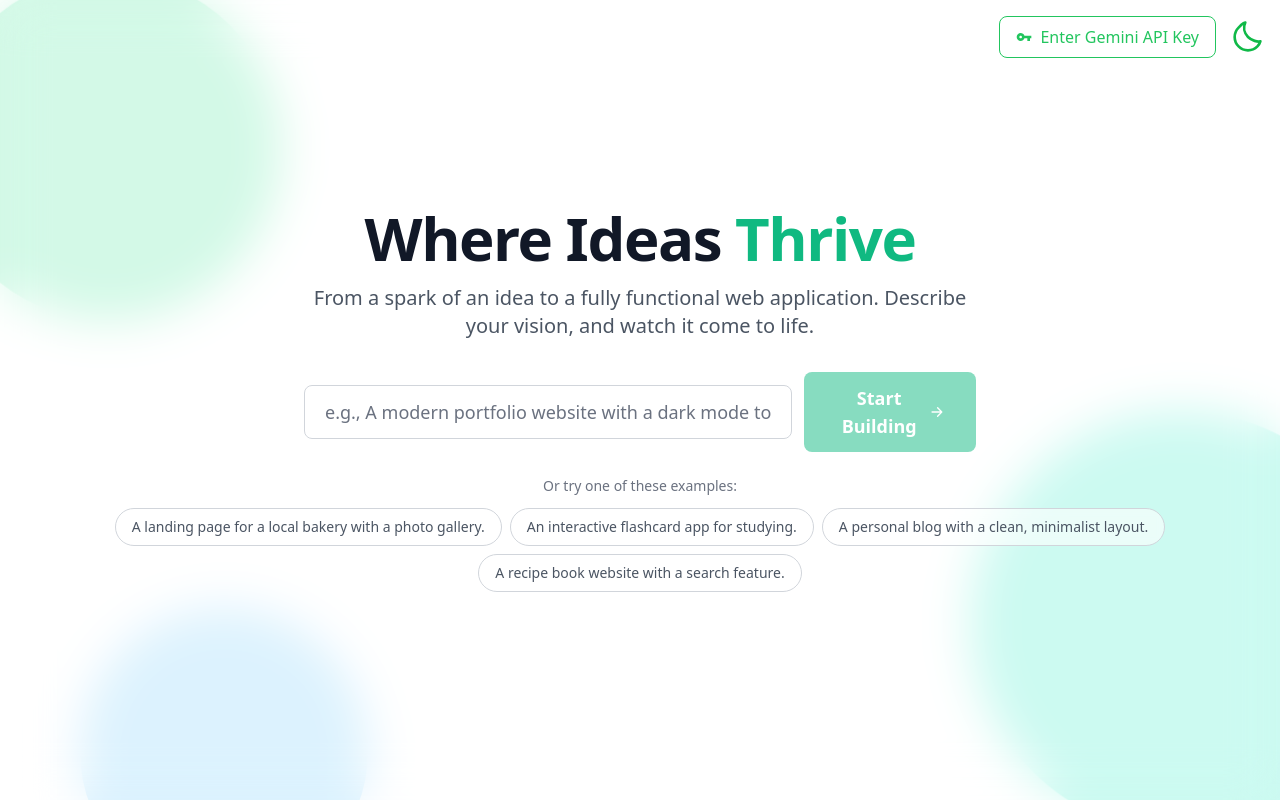
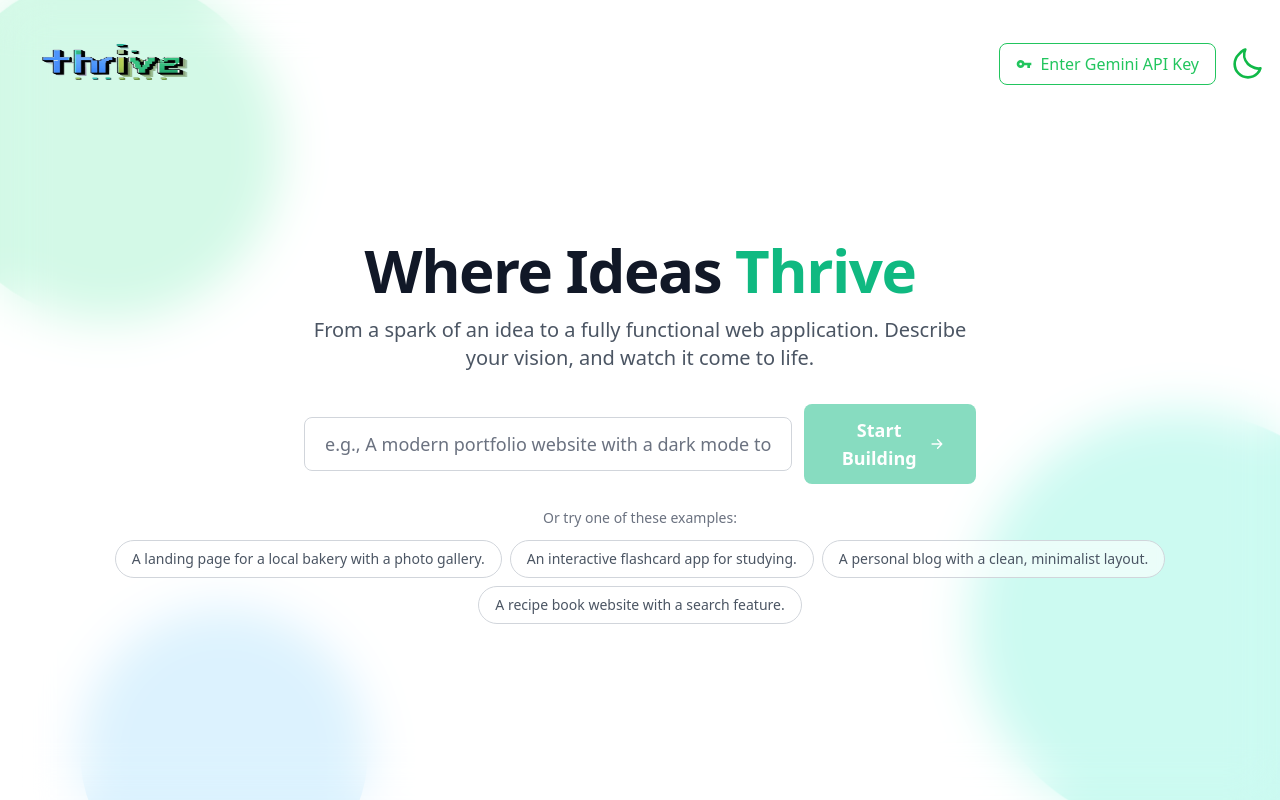
Before and after one commit to amaansyed27/thrive, a React (Vite) app: page / in a window 1280 px wide. Built offline with nearby package versions, Linux system fonts and the light colour scheme.

Commit message:
fixed the logo on home page and in chat mode

```diff
--- a/components/EditorView.tsx
+++ b/components/EditorView.tsx
@@ -333,7 +333,7 @@ export const ChatView: React.FC<ChatViewProps> = ({ messages, onSendMessage, isL
         <div className="flex flex-col h-full w-full">
             <header className="flex-shrink-0 bg-brand-background border-b border-gray-700 flex justify-between items-center px-4 py-2">
                  <div className="flex items-center">
-                    <img src="/images/thrive_logo.png" alt="Thrive Logo" className="h-12 w-32" />
+                    <img src="/images/thrive_logo.png" alt="Thrive Logo" className="h-24 w-48" />
                  </div>
                  <button onClick={onNewChat} disabled={isLoading} className="flex items-center px-3 py-2 text-sm bg-brand-surface hover:bg-brand-secondary text-brand-text rounded-md transition-colors disabled:opacity-50"><NewChatIcon />New Chat</button>
             </header>
--- a/components/Header.tsx
+++ b/components/Header.tsx
@@ -56,7 +56,22 @@ const Header = () => {
   const [modalOpen, setModalOpen] = useState(false);
 
   return (
-    <div className="w-full fixed top-0 left-0 z-50 flex justify-end p-4 gap-4">
+    <div className="w-full fixed top-0 left-0 z-50 flex justify-between items-center p-4 gap-4">
+      {/* Logo section */}
+      <div className="flex items-center">
+        <img
+          src="/images/thrive_logo.png"
+          alt="Thrive Logo"
+          className="h-24 w-48"
+          onError={(e) => {
+            // Fallback to symbol if logo doesn't load
+            e.currentTarget.src = "/images/thrive_symbol.png";
+          }}
+        />
+      </div>
+
+      {/* Right side buttons */}
+      <div className="flex items-center gap-4">
         <button
           type="button"
           className={`px-4 py-2 rounded-lg font-medium transition-colors duration-200 flex items-center gap-2 ${
@@ -80,6 +95,7 @@ const Header = () => {
           {theme === "light" ? <MoonIcon /> : <SunIcon />}
         </button>
       </div>
+    </div>
   );
 };
 
--- a/components/LandingPage.tsx
+++ b/components/LandingPage.tsx
@@ -56,7 +56,7 @@ const LandingPage: React.FC<LandingPageProps> = ({
   };
 
   return (
-    <div className="flex flex-col items-center justify-center min-h-full text-center p-4 overflow-hidden relative">
+    <div className="flex flex-col items-center justify-center min-h-full text-center p-4 pt-20 overflow-hidden relative">
       <Header />
       <div className="absolute inset-0 w-full h-full overflow-hidden">
         <div
```
Also changed, not shown: public/images/thrive_logo.png (added), public/images/thrive_symbol.png (added). Lines whose indentation alone changed are shown as unchanged.
